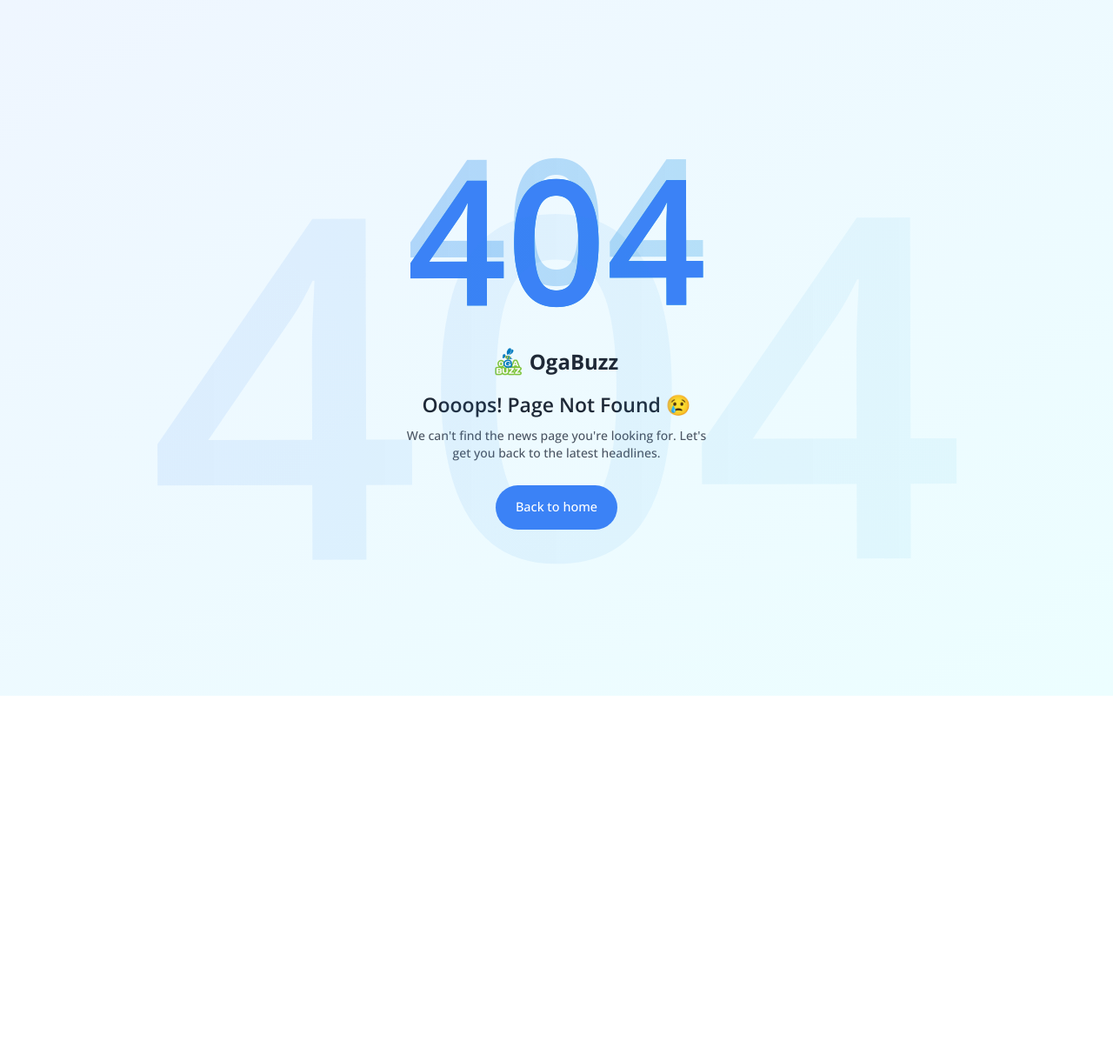
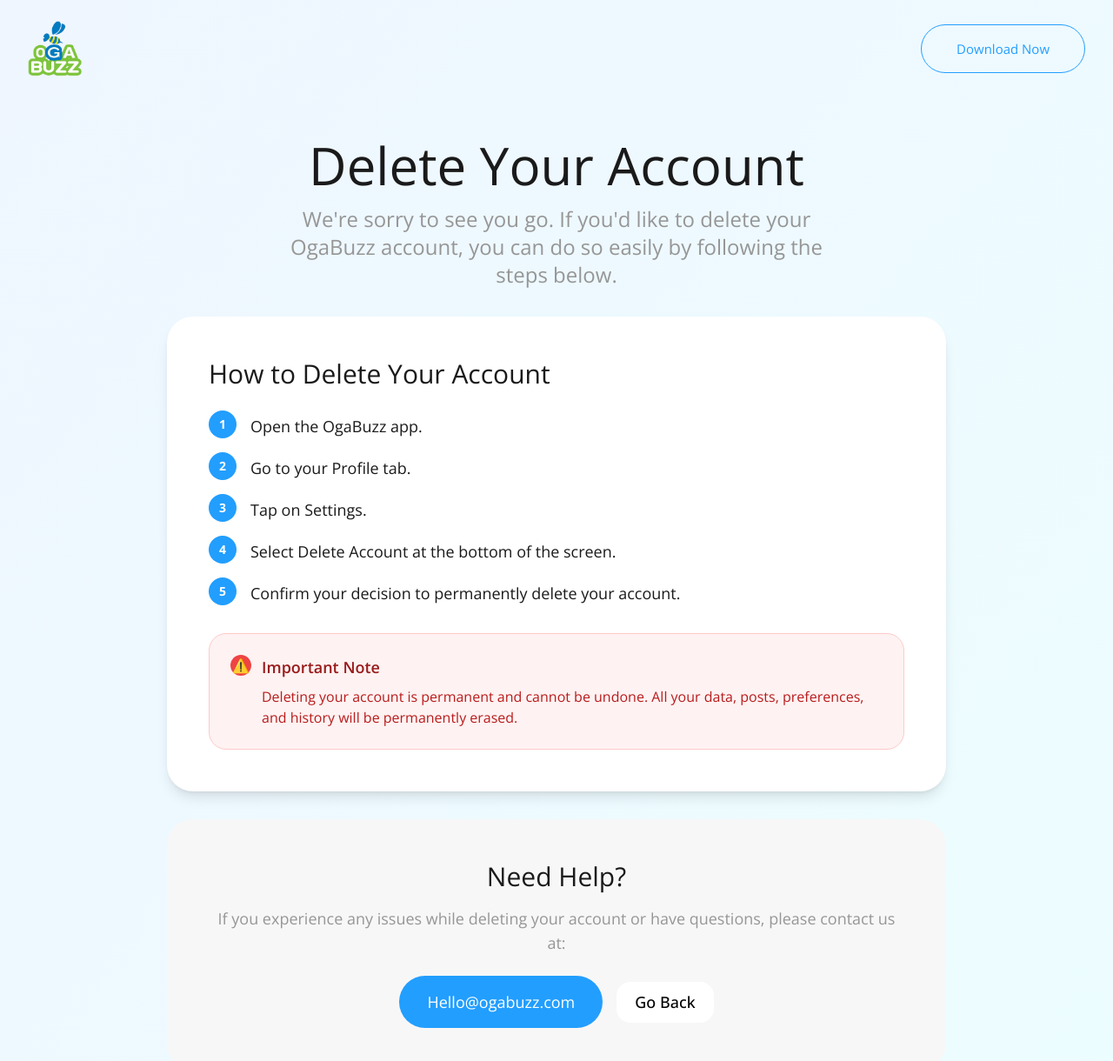
Before and after one commit to Victorola-coder/ogabuzz, a Next.js app: page /delete-account in a window 1280 px wide. Before the commit this address had no page. Shown: the top 1220 px of the page at 87% size. Before the commit the page ends 800 px from the top, so only its background shows below. Built offline with nearby package versions, Linux system fonts and the light colour scheme.

Commit message:
feat: refine Home component layout and styling, update image assets, and improve accessibility features

```diff
--- /dev/null
+++ b/app/delete-account/page.tsx
@@ -0,0 +1,193 @@
+"use client";
+
+import React from "react";
+import { motion } from "framer-motion";
+import { Button, Image } from "../components/ui";
+import { Animation } from "../components/global";
+
+export default function DeleteAccount() {
+  return (
+    <Animation>
+      <div className="min-h-screen bg-gradient-to-br from-blue-50 to-cyan-50">
+        {/* Header */}
+        <header className="px-4 py-6 sm:px-6 lg:px-8">
+          <div className="max-w-7xl mx-auto flex items-center justify-between">
+            <Image
+              src="/images/logo.png"
+              alt="OgaBuzz"
+              width={64}
+              height={64}
+            />
+            <button className="border-primary bg-none border rounded-[30px] text-[#229EFF] px-[40px] py-[16px] text-[15px] font-normal">
+              Download Now
+            </button>
+          </div>
+        </header>
+
+        {/* Main Content */}
+        <section className="px-4 py-12 sm:px-6 lg:px-8">
+          <div className="max-w-4xl mx-auto">
+            <motion.div
+              initial={{ opacity: 0, y: 20 }}
+              animate={{ opacity: 1, y: 0 }}
+              transition={{ duration: 0.6 }}
+              className="space-y-8"
+            >
+              {/* Page Title */}
+              <div className="text-center space-y-4">
+                <h1 className="text-4xl sm:text-5xl md:text-6xl font-normal text-[#1A1A1A]">
+                  Delete Your Account
+                </h1>
+                <p className="text-xl sm:text-2xl text-[#969696] max-w-2xl mx-auto">
+                  We're sorry to see you go. If you'd like to delete your
+                  OgaBuzz account, you can do so easily by following the steps
+                  below.
+                </p>
+              </div>
+
+              {/* Main Content Card */}
+              <motion.div
+                initial={{ opacity: 0, y: 20 }}
+                animate={{ opacity: 1, y: 0 }}
+                transition={{ duration: 0.6, delay: 0.2 }}
+                className="bg-white rounded-[30px] p-8 sm:p-12 shadow-lg"
+              >
+                {/* How to Delete Section */}
+                <div className="space-y-6">
+                  <h2 className="text-2xl sm:text-3xl font-normal text-[#1A1A1A]">
+                    How to Delete Your Account
+                  </h2>
+
+                  <div className="space-y-4">
+                    <div className="flex items-start space-x-4">
+                      <div className="flex-shrink-0 w-8 h-8 bg-[#229EFF] text-white rounded-full flex items-center justify-center font-bold text-sm">
+                        1
+                      </div>
+                      <p className="text-lg text-[#1A1A1A] pt-1">
+                        Open the OgaBuzz app.
+                      </p>
+                    </div>
+
+                    <div className="flex items-start space-x-4">
+                      <div className="flex-shrink-0 w-8 h-8 bg-[#229EFF] text-white rounded-full flex items-center justify-center font-bold text-sm">
+                        2
+                      </div>
+                      <p className="text-lg text-[#1A1A1A] pt-1">
+                        Go to your Profile tab.
+                      </p>
+                    </div>
+
+                    <div className="flex items-start space-x-4">
+                      <div className="flex-shrink-0 w-8 h-8 bg-[#229EFF] text-white rounded-full flex items-center justify-center font-bold text-sm">
+                        3
+                      </div>
+                      <p className="text-lg text-[#1A1A1A] pt-1">
+                        Tap on Settings.
+                      </p>
+                    </div>
+
+                    <div className="flex items-start space-x-4">
+                      <div className="flex-shrink-0 w-8 h-8 bg-[#229EFF] text-white rounded-full flex items-center justify-center font-bold text-sm">
+                        4
+                      </div>
+                      <p className="text-lg text-[#1A1A1A] pt-1">
+                        Select Delete Account at the bottom of the screen.
+                      </p>
+                    </div>
+
+                    <div className="flex items-start space-x-4">
+                      <div className="flex-shrink-0 w-8 h-8 bg-[#229EFF] text-white rounded-full flex items-center justify-center font-bold text-sm">
+                        5
+                      </div>
+                      <p className="text-lg text-[#1A1A1A] pt-1">
+                        Confirm your decision to permanently delete your
+                        account.
+                      </p>
+                    </div>
+                  </div>
+                </div>
+
+                {/* Warning Section */}
+                <motion.div
+                  initial={{ opacity: 0, y: 20 }}
+                  animate={{ opacity: 1, y: 0 }}
+                  transition={{ duration: 0.6, delay: 0.4 }}
+                  className="mt-8 p-6 bg-red-50 border border-red-200 rounded-[20px]"
+                >
+                  <div className="flex items-start space-x-3">
+                    <div className="flex-shrink-0 w-6 h-6 bg-red-500 text-white rounded-full flex items-center justify-center">
+                      ⚠️
+                    </div>
+                    <div>
+                      <h3 className="text-lg font-semibold text-red-800 mb-2">
+                        Important Note
+                      </h3>
+                      <p className="text-red-700">
+                        Deleting your account is permanent and cannot be undone.
+                        All your data, posts, preferences, and history will be
+                        permanently erased.
+                      </p>
+                    </div>
+                  </div>
+                </motion.div>
+              </motion.div>
+
+              {/* Help Section */}
+              <motion.div
+                initial={{ opacity: 0, y: 20 }}
+                animate={{ opacity: 1, y: 0 }}
+                transition={{ duration: 0.6, delay: 0.6 }}
+                className="bg-[#F7F7F7] rounded-[30px] p-8 sm:p-12 text-center"
+              >
+                <h2 className="text-2xl sm:text-3xl font-normal text-[#1A1A1A] mb-4">
+                  Need Help?
+                </h2>
+                <p className="text-lg text-[#969696] mb-6">
+                  If you experience any issues while deleting your account or
+                  have questions, please contact us at:
+                </p>
+                <div className="flex flex-col sm:flex-row gap-4 justify-center items-center">
+                  <a
+                    href="mailto:Hello@ogabuzz.com"
+                    className="bg-[#229EFF] text-white px-8 py-4 rounded-[30px] text-lg font-normal hover:bg-[#229EFF]/90 transition-colors duration-300"
+                  >
+                    Hello@ogabuzz.com
+                  </a>
+                  <Button
+                    variant="secondary"
+                    size="lg"
+                    onClick={() => window.history.back()}
+                    className="border-[#229EFF] text-[#229EFF] hover:bg-[#229EFF] hover:text-white transition-colors duration-300"
+                  >
+                    Go Back
+                  </Button>
+                </div>
+              </motion.div>
+            </motion.div>
+          </div>
+        </section>
+
+        {/* Footer */}
+        <footer className="px-4 py-12 sm:px-6 lg:px-8 bg-gray-50 mt-16">
+          <div className="max-w-7xl mx-auto text-center">
+            <div className="flex items-center justify-center space-x-2 mb-4">
+              <Image
+                src="/images/logo.png"
+                alt="OgaBuzz"
+                width={32}
+                height={32}
+              />
+              <span className="text-2xl font-bold text-gray-800">OgaBuzz</span>
+            </div>
+            <p className="text-gray-600 text-sm">
+              © {new Date().getFullYear()} OgaBuzz. All rights reserved.
+            </p>
+            <p className="text-gray-500 text-xs mt-2">
+              Stay Informed, Stay Ahead
+            </p>
+          </div>
+        </footer>
+      </div>
+    </Animation>
+  );
+}
```
